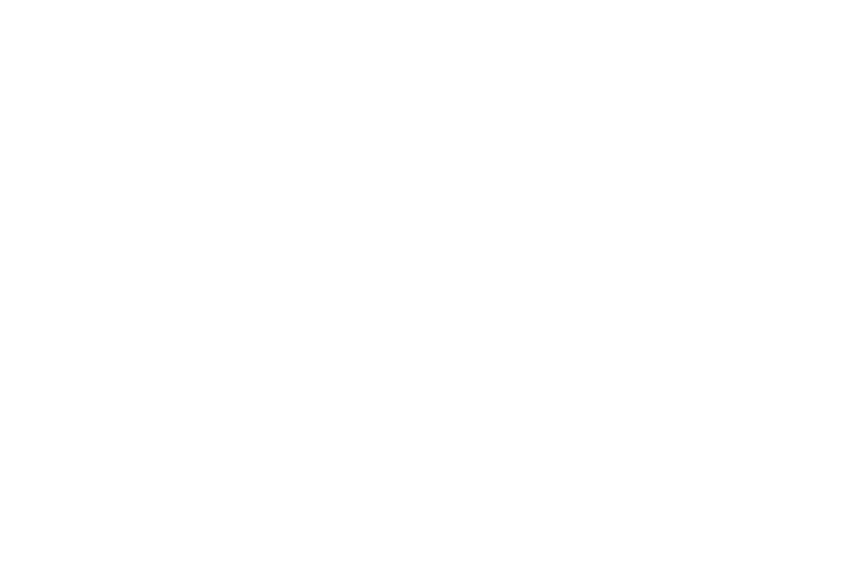
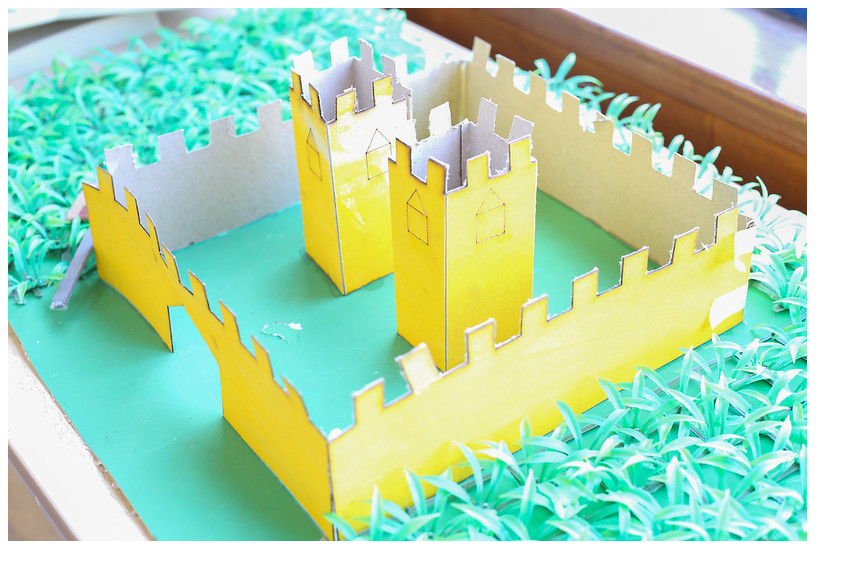
Before and after one commit to alesunaga/descomplica, a plain HTML site: page index.html in a window 1280 px wide. Shown: the whole page, without its empty margins (0-862 px from the left). Drawn offline with Linux system fonts and the light colour scheme.

Commit message:
Adiciona pasta images e insere link da imagem no index.html

```diff
--- a/index.html
+++ b/index.html
@@ -6,6 +6,7 @@
     <title>Document</title>
 </head>
 <body>
+    <img src="images/foto.jpg" alt="Castelo de papel">
 
 </body>
 </html>
```
Also changed, not shown: images/foto.jpg (added).
